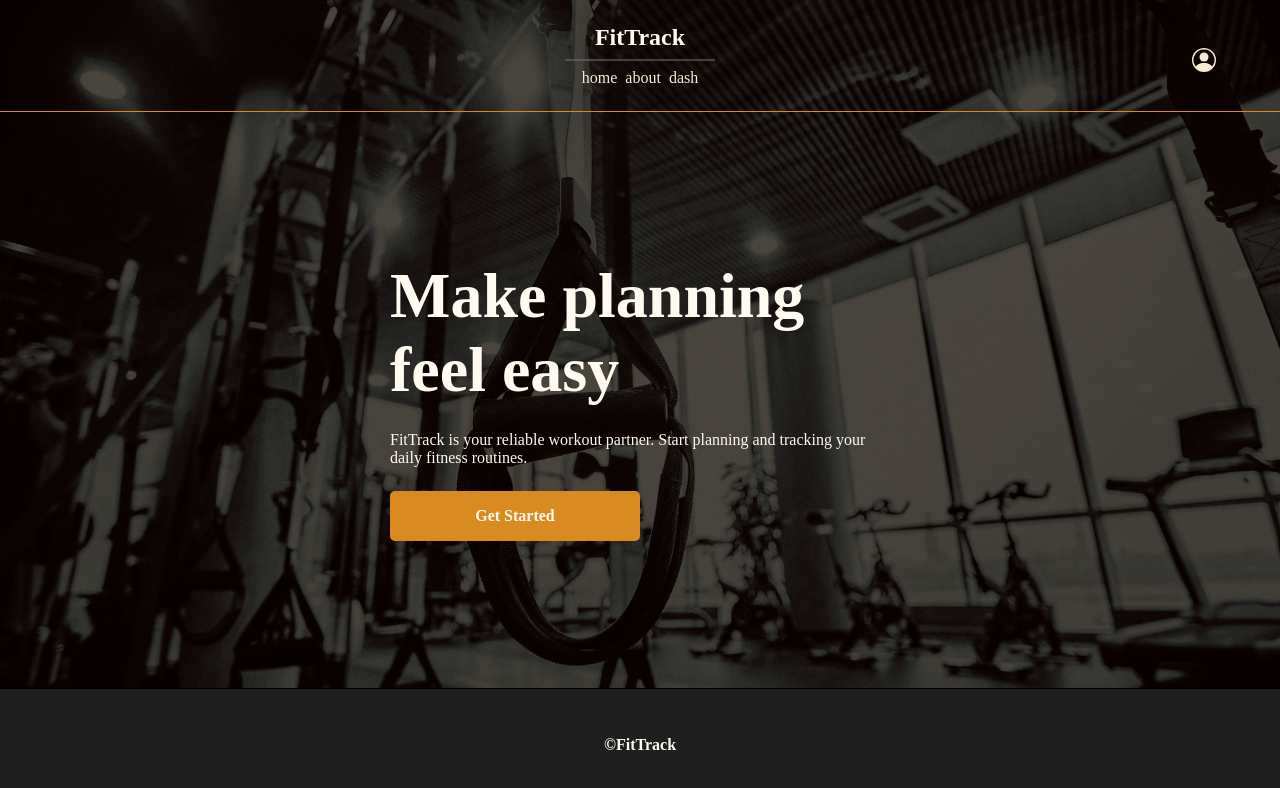
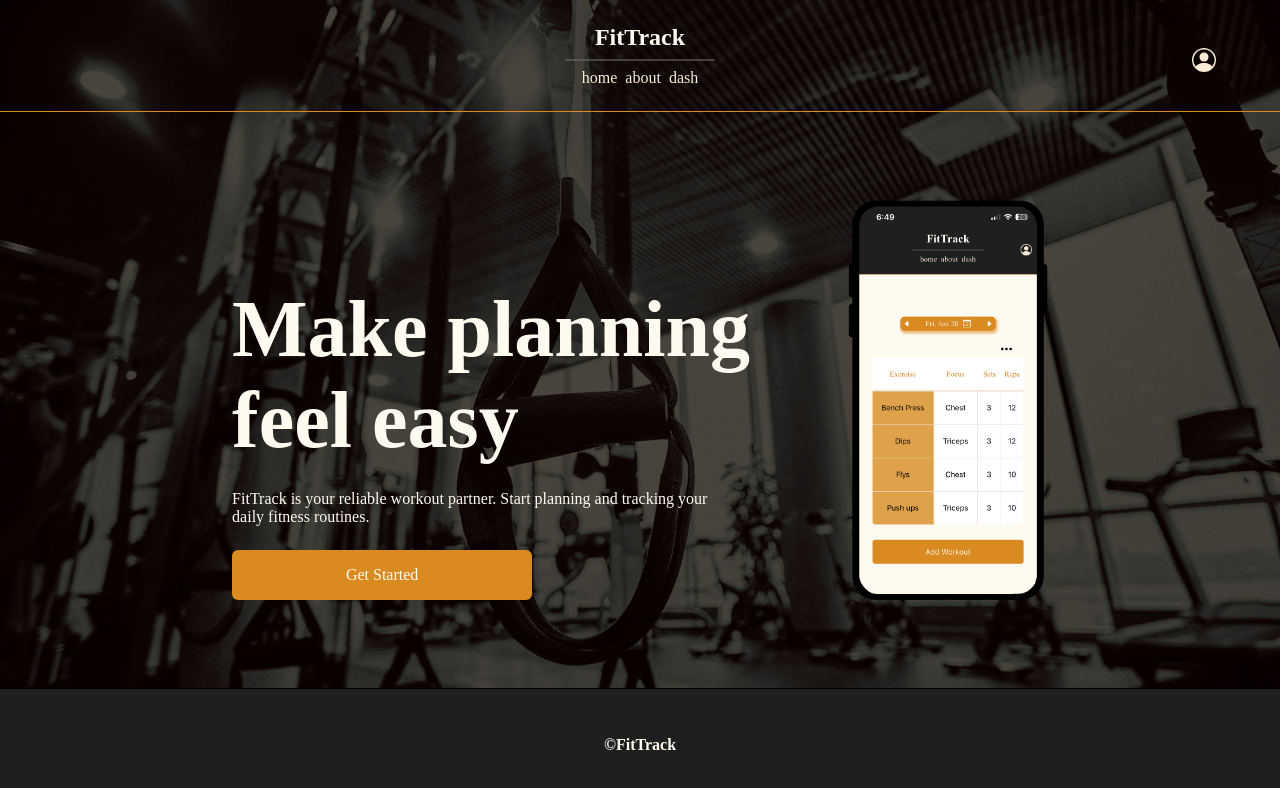
Before and after one commit to DarrylAdigwu/fittrack_app, a React app in the folder client/: page / in a window 1280 px wide. Shown: the top 788 px of the page. Built offline with nearby package versions, Linux system fonts and the light colour scheme; the HTML template or start-up script is replaced by a standard one; a web font is replaced by a local one.

Commit message:
added an image to the home page, and changed styling to home page

```diff
--- a/client/src/assets/css/home.css
+++ b/client/src/assets/css/home.css
@@ -7,12 +7,14 @@ div.home-bg {
   background-size: cover;
   background-position: center;
   background-repeat: no-repeat;
+  min-width: 240px;
 }
 
 div.home-bg > div.overlay {
   position: absolute;
   height: 100%;
   width: 100%;
+  min-width: 240px;
   background-color: rgba(0,0,0, .65);
   z-index: 2;
 }
@@ -22,11 +24,23 @@ div.home-container {
   align-items: center;
   z-index: 3;
   height: 100%;
+  padding: 0 1rem;
 }
 
 div.home-container > section.home-cta {
+  display: flex;
+  justify-content: center;
+  width: 90%;
+  min-width: 240px;
   z-index: 3;
-  color: #FFFAF0;
+  color: #fffaf0;
+  margin-block: 2rem;
+}
+
+section.home-cta > div.cta-texts {
+  width: 100%;
+  max-width: 475px;
+  min-width: 240px;
 }
 
 div.home-container > section.home-cta h1 {
@@ -48,11 +62,60 @@ div.home-container > section.home-cta a {
   text-decoration: none;
   width: 50%;
   height: 50px;
-  font-weight: 600;
-  border-radius: 5px;
+  font-weight: 400;
+  border-radius: 6px;
 }
 
 div.home-container > section.home-cta a:hover {
   background-color: #FFFFFF;
   color: #D98B22;
 }
+
+.mock-img {
+  display: none;
+}
+
+
+@media only screen and (min-width: 768px)  {
+
+  div.home-container > section.home-cta {
+    align-items: end;
+    width: 90%;
+    max-width: 700px;
+    gap: 16px;
+  }
+
+  div.home-container > section.home-cta p {
+    max-width: 500px;
+  }
+
+  .mock-img {
+    display: flex;
+    height: 300px;
+  }
+
+  div.mock-img > img {
+    position: relative;
+    z-index: 5;
+    height: 100%;
+  }
+}
+
+@media only screen and (min-width: 1020px)  {
+
+  div.home-container > section.home-cta {
+    max-width: 900px;
+  }
+
+  section.home-cta > div.cta-texts {
+    max-width: 600px;
+  }
+
+  .mock-img {
+    height: 400px;
+  }
+
+  div.home-container > section.home-cta h1 {
+    font-size: 5rem;
+  }
+}
--- a/client/src/index.css
+++ b/client/src/index.css
@@ -206,8 +206,7 @@ footer {
   display: flex;
   justify-content: center;
   align-items: center;
-  width: 100vw;
-  min-width: 300px;
+  width: 100%;
   height: 7rem;
   z-index: 100;
   border-top: 1px solid #000000;
--- a/client/src/pages/Home.jsx
+++ b/client/src/pages/Home.jsx
@@ -1,6 +1,7 @@
 import React from "react";
 import { NavLink } from "react-router";
 import "../assets/css/home.css";
+import phoneMock from "../assets/images/mock-phone.png"
 
 export default function Home() {
   return(
@@ -8,7 +9,8 @@ export default function Home() {
       <div className="home-bg">
         <div className="overlay"></div>
       </div>
-        <section className="main home-cta">
+      <section className="home-cta">
+        <div className="cta-texts">
           <h1>Make planning feel easy</h1>
           <p>
             FitTrack is your reliable workout partner. Start
@@ -16,6 +18,10 @@ export default function Home() {
             fitness routines.
           </p>
           <NavLink to="register">Get Started</NavLink>
+        </div>
+        <div className="mock-img">
+          <img className="phone-mock-img" src={phoneMock} alt="mock up of site on iphone"/>
+        </div>
       </section>
     </div>
   )
```
Also changed, not shown: client/src/assets/images/mock-phone.png (added). Lines whose indentation alone changed are shown as unchanged.
